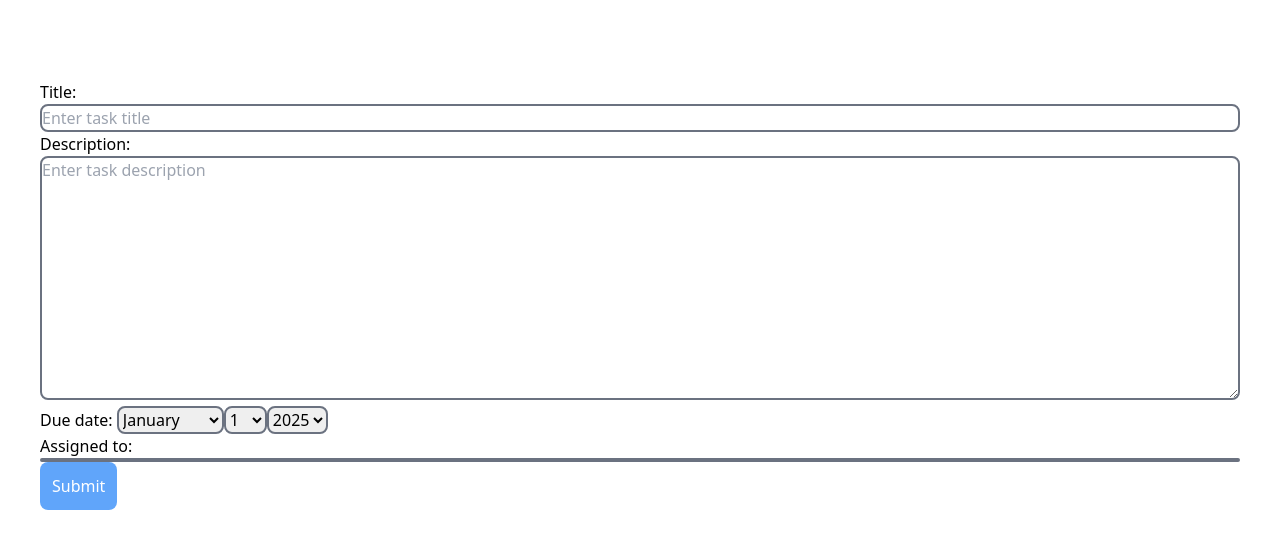
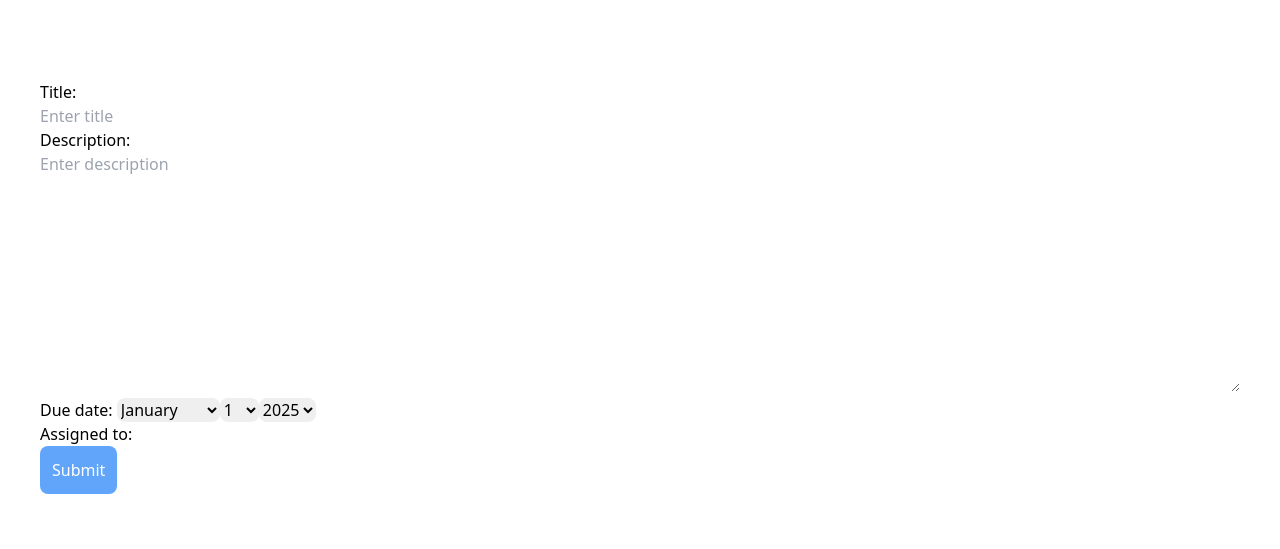
Before and after one commit to Sobuj54/Python-PostgreSQL-Django-, a Django app: page /tasks/create-task/ in a window 1280 px wide. Shown: the top 549 px of the page. Run offline with Django 5.2, Linux system fonts and the light colour scheme; data that the repository does not hold is empty.

Commit message:
form mixin

```diff
--- a/milestone 1 getting started with django/module 1 project setup/static/css/output.css
+++ b/milestone 1 getting started with django/module 1 project setup/static/css/output.css
@@ -717,10 +717,6 @@ video {
   grid-template-columns: repeat(1, minmax(0, 1fr));
 }
 
-.flex-col {
-  flex-direction: column;
-}
-
 .content-start {
   align-content: flex-start;
 }
@@ -741,10 +737,6 @@ video {
   gap: 1.25rem;
 }
 
-.gap-3 {
-  gap: 0.75rem;
-}
-
 .rounded-full {
   border-radius: 9999px;
 }
@@ -757,18 +749,9 @@ video {
   border-width: 1px;
 }
 
-.border-2 {
-  border-width: 2px;
-}
-
-.border-gray-500 {
-  --tw-border-opacity: 1;
-  border-color: rgb(107 114 128 / var(--tw-border-opacity, 1));
-}
-
-.border-green-300 {
-  --tw-border-opacity: 1;
-  border-color: rgb(134 239 172 / var(--tw-border-opacity, 1));
+.bg-blue-400 {
+  --tw-bg-opacity: 1;
+  background-color: rgb(96 165 250 / var(--tw-bg-opacity, 1));
 }
 
 .bg-blue-500 {
@@ -789,11 +772,6 @@ video {
 .bg-white {
   --tw-bg-opacity: 1;
   background-color: rgb(255 255 255 / var(--tw-bg-opacity, 1));
-}
-
-.bg-blue-400 {
-  --tw-bg-opacity: 1;
-  background-color: rgb(96 165 250 / var(--tw-bg-opacity, 1));
 }
 
 .p-10 {
--- a/milestone 1 getting started with django/module 1 project setup/tasks/forms.py
+++ b/milestone 1 getting started with django/module 1 project setup/tasks/forms.py
@@ -13,26 +13,67 @@ class TaskForm(forms.Form):
         self.fields["assigned_to"].choices = [(emp.id, emp.name) for emp in employees]
 
 
+# the class name must contain mixin
+class StyledFormMixin:
+    """ applying stye to the form field """
+    default_classes = "border-2 border-gray-500 w-full p-2 rounded-lg"
+
+    def apply_styled_widgets(self):
+        for field_name, field in self.fields.items():
+            if isinstance(field.widget, forms.TextInput):
+                field.widget.attrs.update({
+                    "class" : self.default_classes,
+                    "placeholder" : f"Enter {field.label.lower()}"
+                })
+            elif isinstance(field.widget, forms.Textarea):
+                field.widget.attrs.update({
+                    "class": self.default_classes,
+                    "placeholder" : f"Enter {field.label.lower()}"
+                })
+            elif isinstance(field.widget, forms.SelectDateWidget):
+                field.widget.attrs.update({
+                    "class": "border-2 border-gray-500  p-2 rounded-lg",
+                })
+            elif isinstance(field.widget, forms.CheckboxSelectMultiple):
+                field.widget.attrs.update({
+                    "class": "border-2 border-gray-500 p-2 rounded-lg",
+                })
+            else:
+                 field.widget.attrs.update({
+                    "class": self.default_classes,
+                })
+
 # Model form
-class TaskModelForm(forms.ModelForm):
+class TaskModelForm(StyledFormMixin, forms.ModelForm):
     class Meta:
         model = Task
         # fields = "__all__" creates form for all the fields in model
         fields = ["title", "description", "due_date", "assigned_to"]
         # exclude = ["project", "is_completed", "created_at", "updated_at"] this will exclude the given fields
         widgets = {
-            "title": forms.TextInput(attrs={
-                "class": "border-2 border-gray-500 w-full p-2 rounded-lg",
-                "placeholder":"Enter task title"
-            }),
-            "description": forms.Textarea(attrs={
-                "class": "border-2 border-gray-500 w-full rounded-lg",
-                "placeholder":"Enter task description"
-            }),
-            "due_date": forms.SelectDateWidget(attrs={
-                "class": "border-2 border-gray-500 rounded-lg",
-            }),
-            "assigned_to": forms.CheckboxSelectMultiple(attrs={
-               "class": "border-2 border-gray-500 rounded-lg flex gap-3",
-            })
+            "due_date" : forms.SelectDateWidget,
+            "assigned_to" : forms.CheckboxSelectMultiple
         }
+
+        """ manual widget apply way """
+        # widgets = {
+        #     "title": forms.TextInput(attrs={
+        #         "class": "border-2 border-gray-500 w-full p-2 rounded-lg",
+        #         "placeholder":"Enter task title"
+        #     }),
+        #     "description": forms.Textarea(attrs={
+        #         "class": "border-2 border-gray-500 w-full rounded-lg",
+        #         "placeholder":"Enter task description"
+        #     }),
+        #     "due_date": forms.SelectDateWidget(attrs={
+        #         "class": "border-2 border-gray-500 rounded-lg",
+        #     }),
+        #     "assigned_to": forms.CheckboxSelectMultiple(attrs={
+        #        "class": "border-2 border-gray-500 rounded-lg flex gap-3",
+        #     })
+        # }
+
+    """ widget using mixin """
+    def __init__(self, *args, **kwargs):
+        super().__init__(*args, **kwargs)
+        self.apply_styled_widgets()
```
